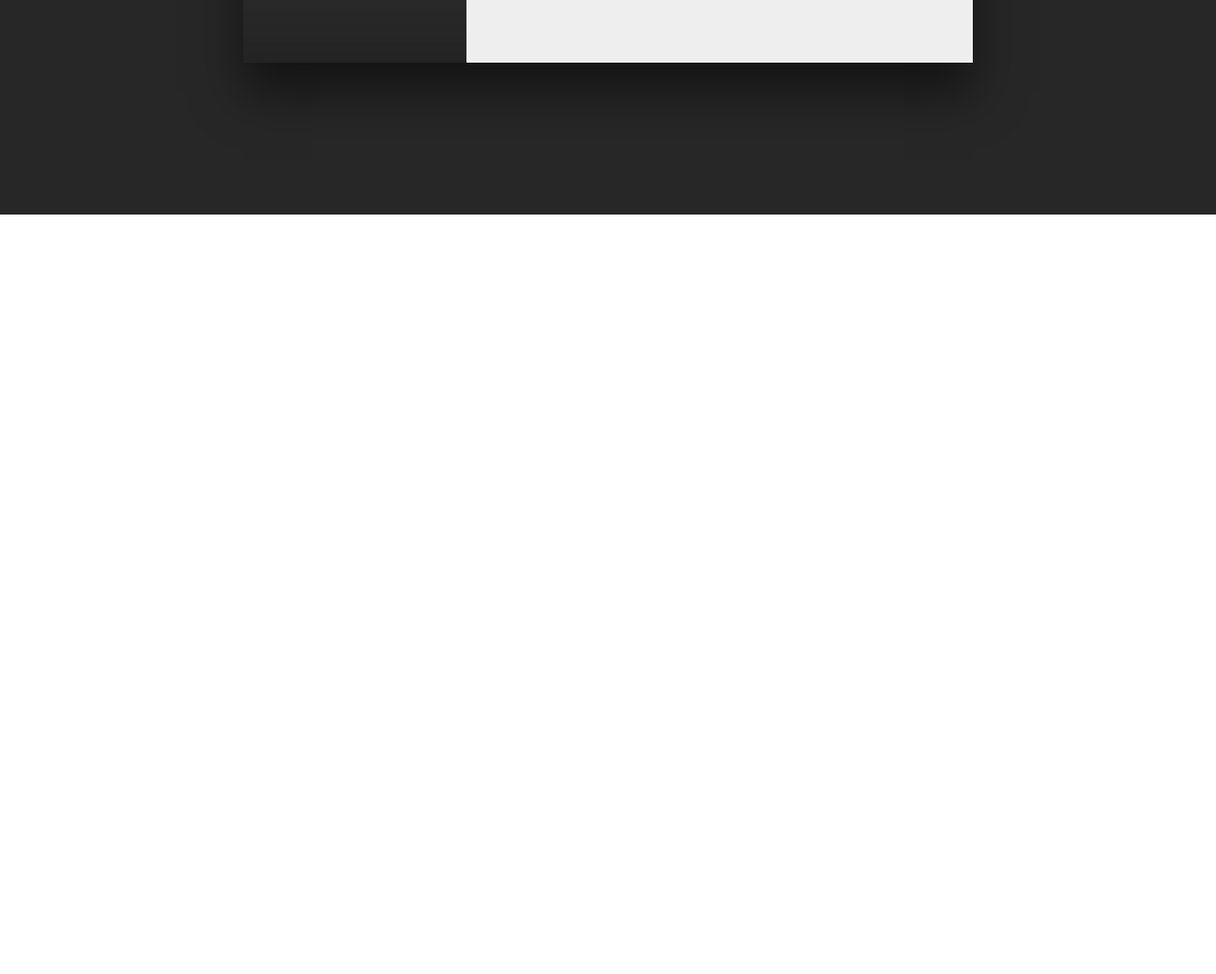
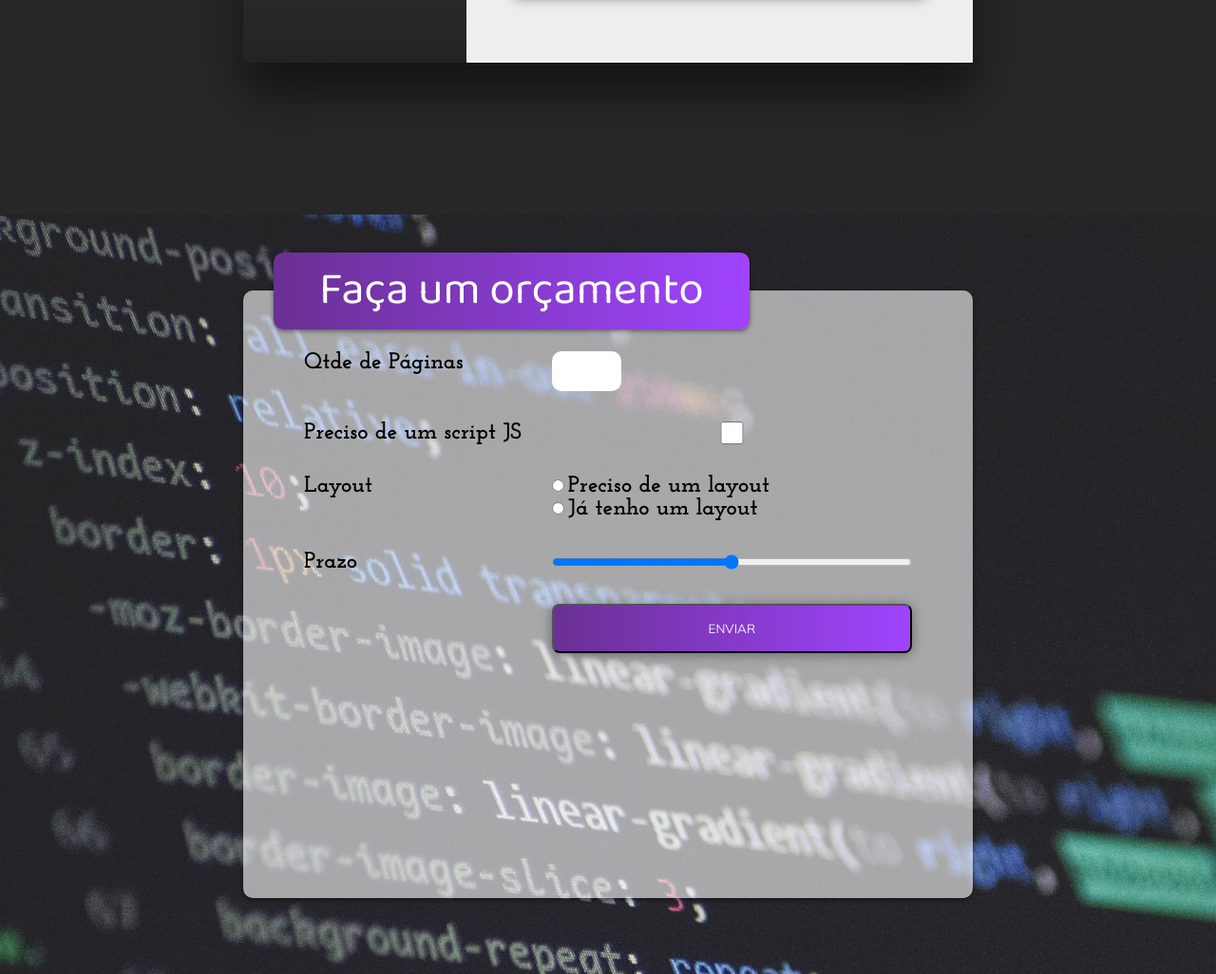
Before and after one commit to luciano-zimermann/portfolio, a plain HTML site: page index.html in a window 1280 px wide. Shown: the part 2606-3632 px from the top of the page at 95% size. Before the commit the page ends 2832 px from the top, so only its background shows below. Drawn offline with Linux system fonts and the light colour scheme; grey boxes are pictures that could not be loaded.

Commit message:
:package: form orcamento

```diff
--- a/index.html
+++ b/index.html
@@ -195,7 +195,32 @@
                         </form>
                     </div>
                 </div>
+            </section>
 
+            <section class="sessao-orcamento" id="orcamento">
+                <div class="orcamento-wrapper">
+                    <h1>Faça um orçamento</h1>
+                    <form>
+                        <label for="qtde">Qtde de Páginas</label>
+                        <input type="number" min="1" name="qtde" id="qtde">
+                        <label for="js">Preciso de um script JS</label>
+                        <input type="checkbox" name="js" id="js">
+                        <label>Layout</label>
+                        <div class="group-layout">
+                            <div>
+                                <input type="radio" name="layout" id="layout-sim">
+                                <label for="layout-sim">Preciso de um layout</label>
+                            </div>
+                            <div>
+                                <input type="radio" name="layout" id="layout-nao">
+                                <label for="layout-nao">Já tenho um layout</label>
+                            </div>
+                        </div>
+                        <label for="prazo">Prazo</label>
+                        <input type="range" name="prazo" id="prazo">
+                        <button class="btn btn-orcamento" type="submit">Enviar</button>
+                    </form>
+                </div>
             </section>
         </div>
 </body>
--- a/style.css
+++ b/style.css
@@ -390,7 +390,7 @@ header {
     color: #eee;
     border-radius: .5rem;
     border-radius: none;
-    box-shadow: 0 .1rem .8 rem rgba(0, 0, 0, .4);
+    box-shadow: 0 .1rem .8rem rgba(0, 0, 0, .4);
     cursor: pointer;
 }
 
@@ -499,3 +499,69 @@ header {
     height: 2rem;
     margin-top: 1rem;
 }
+
+.sessao-orcamento {
+    width: 100%;
+    height: 100vh;
+    background-image: url(/imagens/bg-orcamento.jpg);
+    object-fit: cover;
+    display: flex;
+    justify-content: center;
+    align-items: center;
+}
+
+.orcamento-wrapper {
+    width: 60%;
+    height: 80%;
+    background-color: #ffffff99;
+    border-radius: 10px;
+    box-shadow: 0 0.1rem 0.3rem rgba(0, 0, 0, .5);
+    position: relative;
+}
+
+.sessao-orcamento h1 {
+    position: absolute;
+    top: -2.5rem;
+    left: 2rem;
+    background: #6a3093;
+    background: -webkit-linear-gradient(to right, #a044ff, #6a3093);
+    background: linear-gradient(to left, #a044ff, #6a3093);
+    padding: 0 3rem;
+    color: #fff;
+    font-family: var(--font-primary);
+    font-size: 3rem;
+    font-weight: lighter;
+    box-shadow: 0 0.1rem 0.3rem rgba(0, 0, 0, .5);
+    border-radius: 10px;
+}
+
+.sessao-orcamento form {
+    margin: 4rem;
+    display: grid;
+    grid-template-columns: auto 1fr;
+    column-gap: 2rem;
+    row-gap: 2rem;
+}
+
+.sessao-orcamento label {
+    font-family: var(--font-secundary);
+    font-size: 1.5rem;
+    font-weight: bold;
+}
+
+.sessao-orcamento input[type="number"] {
+    font-family: var(--font-secundary);
+    width: 4rem;
+    font-size: 2rem;
+    outline: none;
+    border-radius: 10px;
+    border: none;
+    padding: 0.3rem;
+}
+
+.btn-orcamento {
+    text-transform: uppercase;
+    padding: 1rem;
+    cursor: pointer;
+    grid-column: 2;
+}
```
Also changed, not shown: imagens/bg-orcamento.jpg (added).
